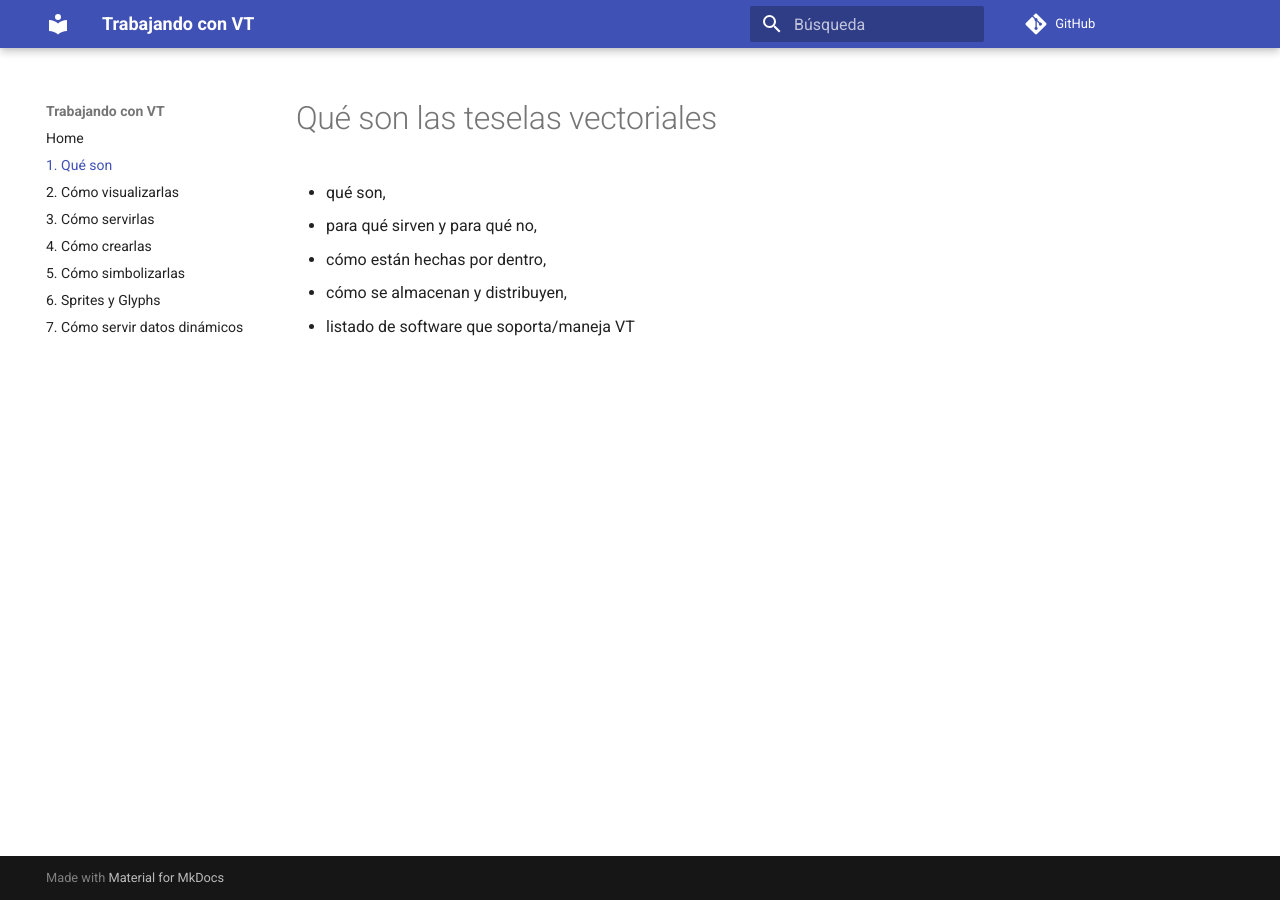
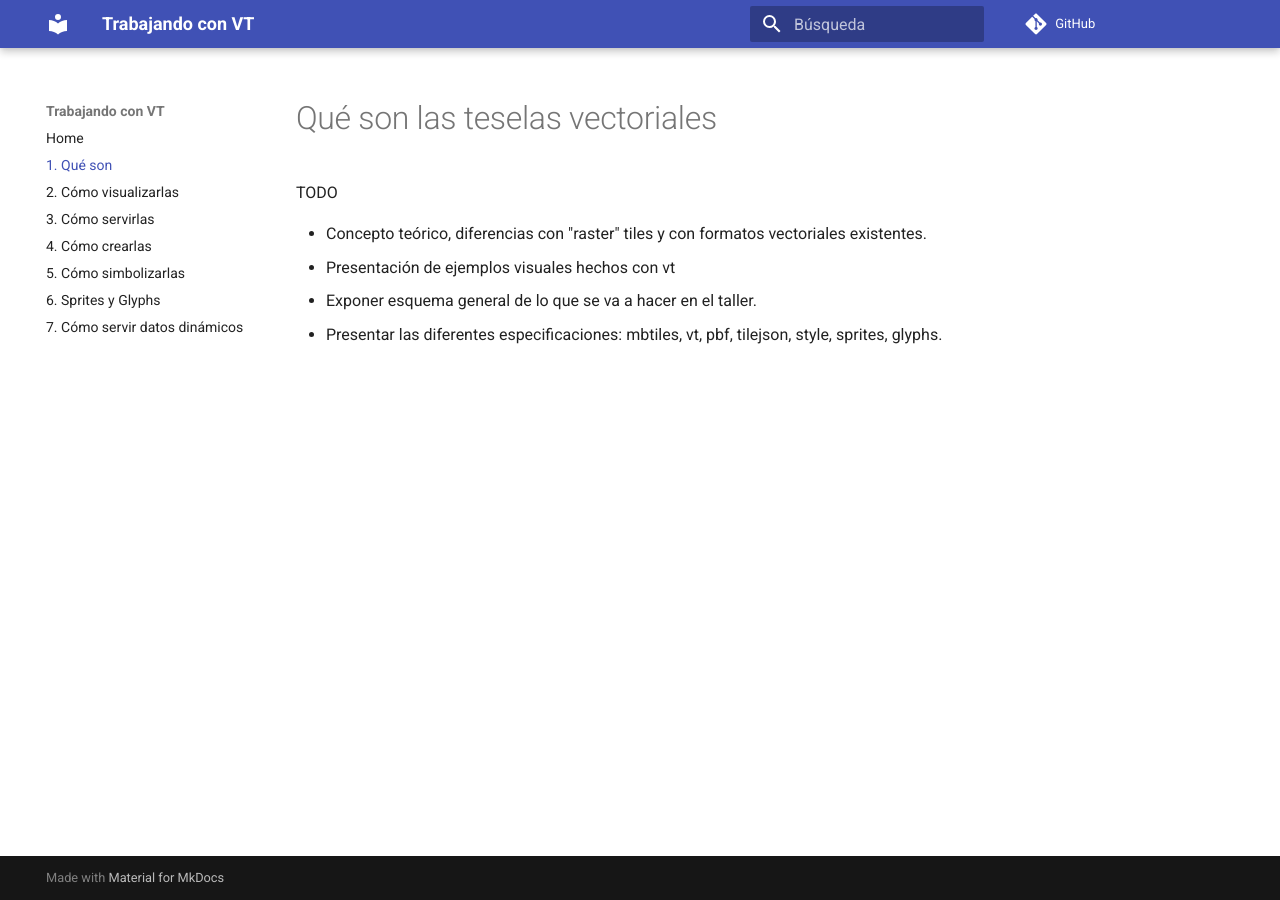
Before and after one commit to geoinquiets/taller-vt, an MkDocs documentation site: the page built from docs/1_teoria.md, in a window 1280 px wide. Built offline with MkDocs 1.6.1 and Material for MkDocs 9.7.7, drawn with Linux system fonts in a browser that asks for light colours; comment, search, counter and statistics services are not loaded; old or Windows-style settings are respelled for this version of MkDocs.

Commit message:
Minor changes

```diff
--- a/docs/1_teoria.md
+++ b/docs/1_teoria.md
@@ -1,7 +1,8 @@
 # Qué son las teselas vectoriales
 
-* qué son,
-* para qué sirven y para qué no,
-* cómo están hechas por dentro,
-* cómo se almacenan y distribuyen,
-* listado de software que soporta/maneja VT
+TODO
+
+* Concepto teórico, diferencias con "raster" tiles y con formatos vectoriales existentes.
+* Presentación de ejemplos visuales hechos con vt
+* Exponer esquema general de lo que se va a hacer en el taller.
+* Presentar las diferentes especificaciones: mbtiles, vt, pbf, tilejson, style, sprites, glyphs.
```
Also changed, not shown: docs/img/mbtiles_tippecanoe.png, docs/img/natural_earth_mbtiles.png, 1 other file.
